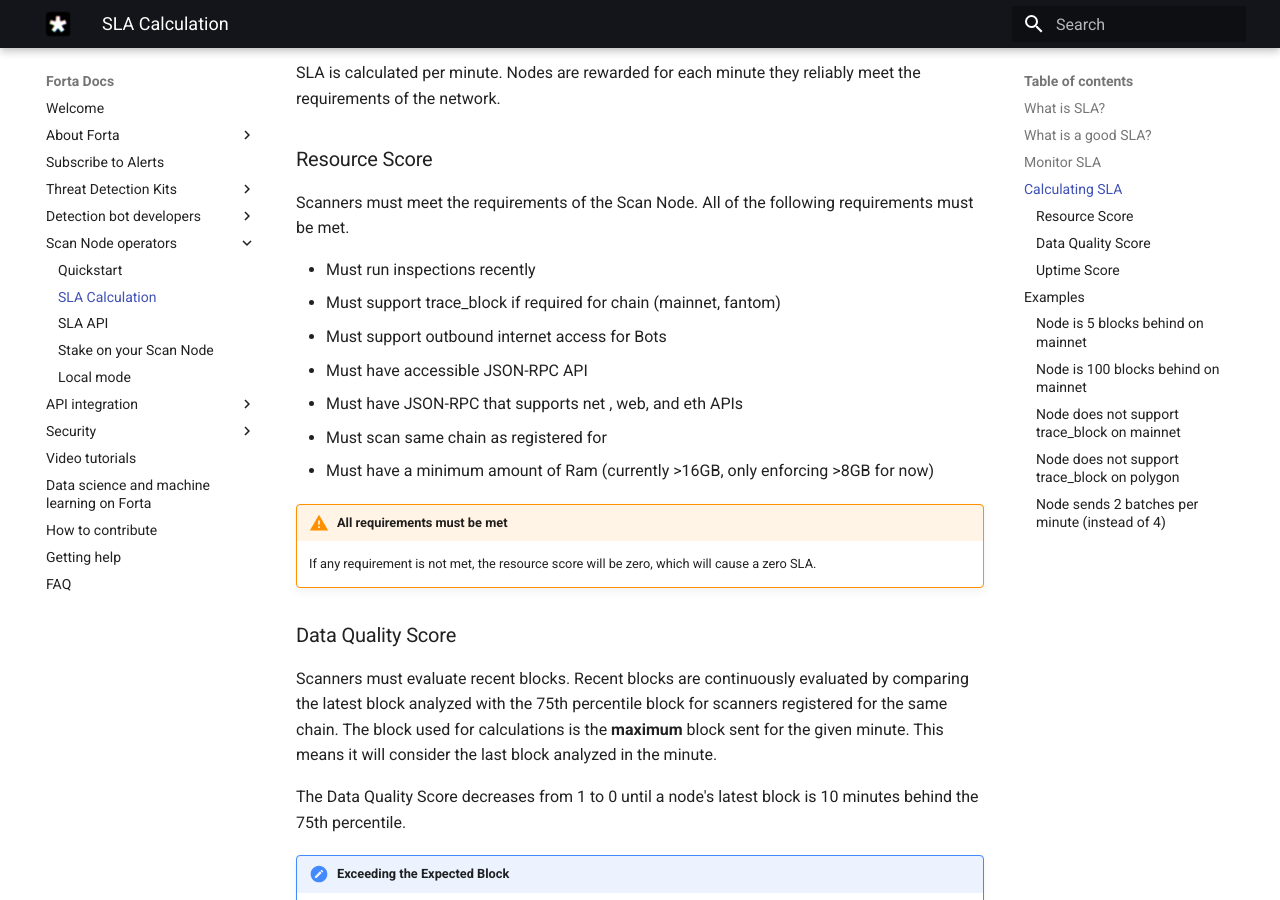
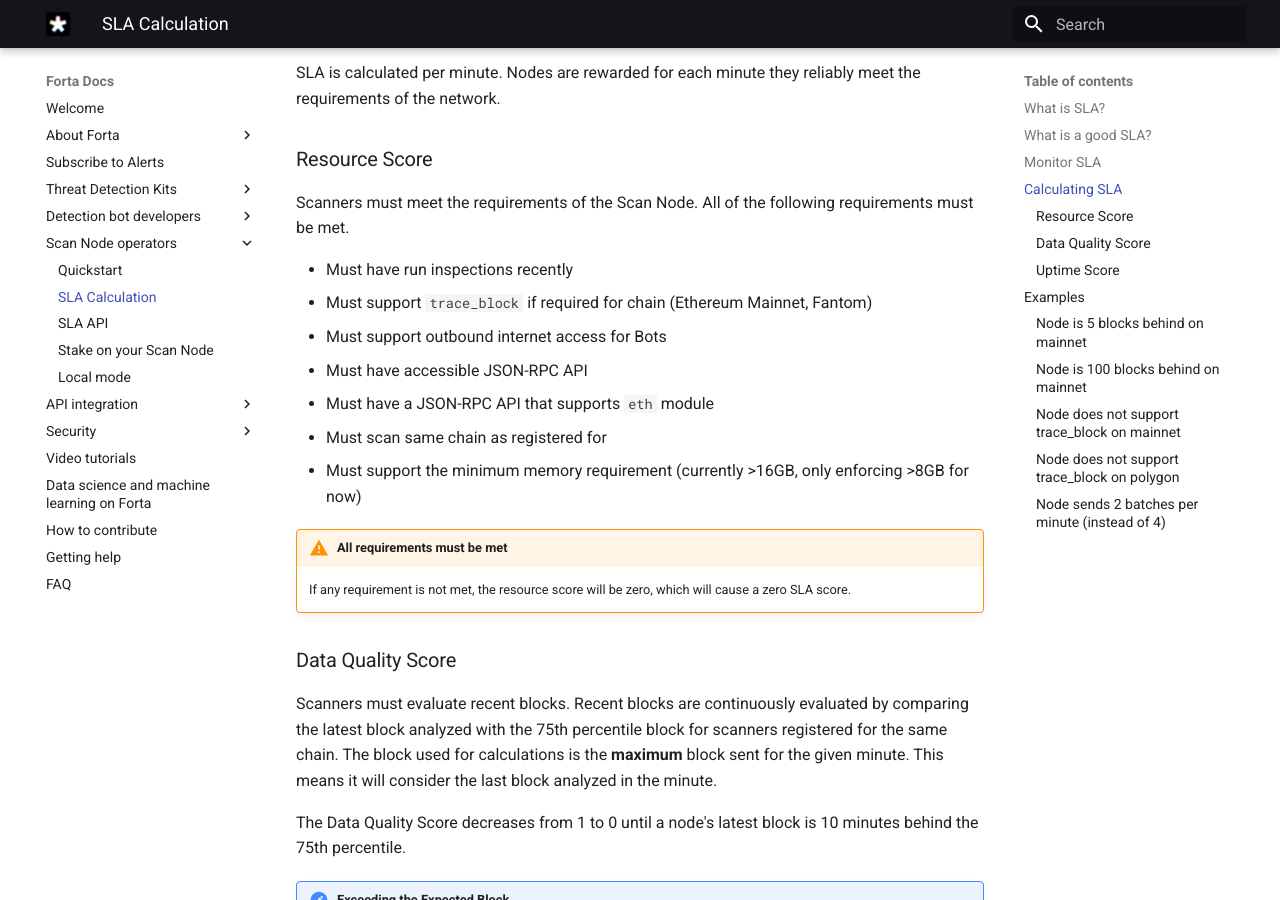
Before and after one commit to forta-network/docs, an MkDocs documentation site: the page built from docs/sla.md, in a window 1280 px wide and 900 px high, scrolled down 975 px. Built offline with MkDocs 1.6.1 and Material for MkDocs 9.7.7, drawn with Linux system fonts in a browser that asks for light colours.

Commit message:
update SLA docs (remove net module requirement)

```diff
--- a/docs/sla.md
+++ b/docs/sla.md
@@ -40,16 +40,16 @@
 
 Scanners must meet the requirements of the Scan Node.  All of the following requirements must be met.
 
-- Must run inspections recently
-- Must support trace_block if required for chain (mainnet, fantom)
+- Must have run inspections recently
+- Must support `trace_block` if required for chain (Ethereum Mainnet, Fantom)
 - Must support outbound internet access for Bots
 - Must have accessible JSON-RPC API
-- Must have JSON-RPC that supports net , web, and eth APIs
+- Must have a JSON-RPC API that supports `eth` module
 - Must scan same chain as registered for
-- Must have a minimum amount of Ram (currently >16GB, only enforcing >8GB for now)
+- Must support the minimum memory requirement (currently >16GB, only enforcing >8GB for now)
 
 !!! warning "All requirements must be met"
-    If any requirement is not met, the resource score will be zero, which will cause a zero SLA.
+    If any requirement is not met, the resource score will be zero, which will cause a zero SLA score.
 
 ### Data Quality Score
 
```
